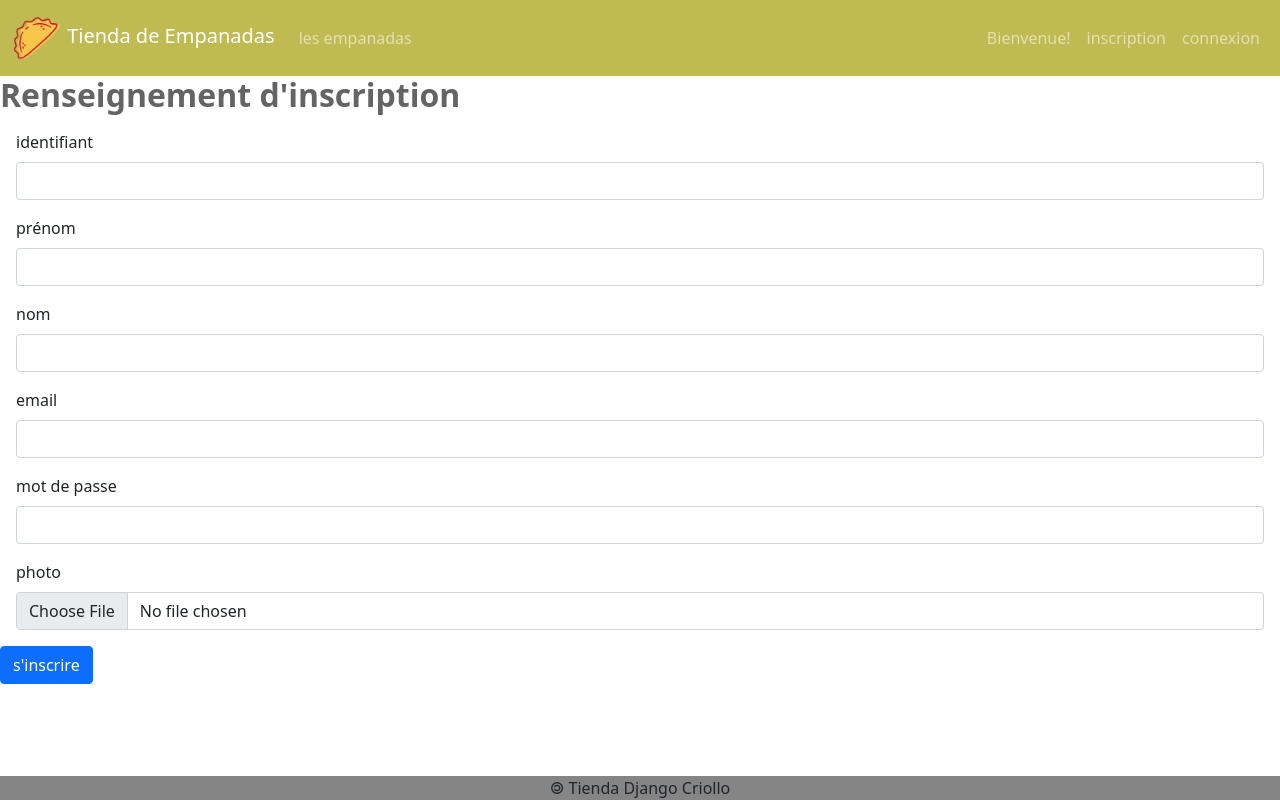
After one commit to Mvth1s/tienda, a Django app: page /register/ in a window 1280 px wide. The commit adds this page. Run offline with Django 5.2, Linux system fonts and the light colour scheme.

Commit message:
TP14 ex1 finit

```diff
--- /dev/null
+++ b/tienda/comptes/templates/comptes/formulaireInscription.html
@@ -0,0 +1,60 @@
+{% extends 'empanadas/base.html' %}
+
+{% block title %}inscription{% endblock %}
+
+{% block main %}
+<h2>Renseignement d'inscription</h2>
+<form id="form_register" method="post" enctype="multipart/form-data" action="/inscription/">
+    {% csrf_token %}
+    <div class="m-3">
+        <label for="id_username" class="form-label">identifiant</label>
+        <input
+            id="id_username"
+            type="text"
+            name="username"
+            class="form-control"/>
+    </div>
+    <div class="m-3">
+        <label for="id_firstname" class="form-label">prénom</label>
+        <input
+            id="id_firstname"
+            type="text"
+            name="first_name"
+            class="form-control"/>
+    </div>
+    <div class="m-3">
+        <label for="id_lastname" class="form-label">nom</label>
+        <input
+            id="id_lastname"
+            type="text"
+            name="last_name"
+            class="form-control"/>
+    </div>
+    <div class="m-3">
+        <label for="email" class="form-label">email</label>
+        <input
+            id="id_email"
+            type="email"
+            name="email"
+            class="form-control"/>
+    </div>
+    <div class="m-3">
+        <label for="id_password" class="form-label">mot de passe</label>
+        <input
+            id="id_password"
+            type="password"
+            name="password"
+            class="form-control"/>
+    </div>
+    <div class="m-3">
+        <label for="id_image" class="form-label">photo</label>
+        <input
+            id="id_image"
+            type="file"
+            accept="image/*"
+            name="image"
+            class="form-control"/>
+    </div>
+    <button type="submit" class="btn btn-primary">s'inscrire</button>
+</form>
+{% endblock %}
--- a/tienda/comptes/templates/comptes/login.html
+++ b/tienda/comptes/templates/comptes/login.html
@@ -28,7 +28,7 @@
 <div>
     <p>
         Pas encore inscit ?
-        <a href="/register">s'inscrire</a>
+        <a href="/register/">s'inscrire</a>
     </p>
     <p>
         Mot de passe oublié ?
--- a/tienda/comptes/templates/comptes/profil.html
+++ b/tienda/comptes/templates/comptes/profil.html
@@ -41,7 +41,7 @@
 		<label for="id_email" class="form-label">email</label>
 		<input
 			id="id_email"
-			type="text"
+			type="email"
 			name="email"
 			class="form-control"
 			value="{{ user.email }}" />
--- a/tienda/comptes/urls.py
+++ b/tienda/comptes/urls.py
@@ -8,4 +8,6 @@ urlpatterns = [
     path('connexion/', views.connexion),
     path('user/update/', views.formulaireProfil),
     path('user/updated/', views.traitementFormulaireProfil),
+    path('register/', views.formulaireInscription),
+    path('inscription/', views.traitementFormulaireInscription),
 ]
--- a/tienda/comptes/views.py
+++ b/tienda/comptes/views.py
@@ -43,3 +43,24 @@ def traitementFormulaireProfil(request):
             return redirect('/empanadas')
         else:
             return redirect('/login')
+
+def formulaireInscription(request):
+        form = TiendaUserForm()
+        return render(request,
+                    'comptes/formulaireInscription.html',
+                    {
+                        'form': form}
+
+                    )
+
+def traitementFormulaireInscription(request):
+    user = TiendaUser()
+    user.first_name = request.POST['first_name']
+    user.last_name = request.POST['last_name']
+    user.username = request.POST['username']
+    user.email = request.POST['email']
+    user.set_password(request.POST['password'])
+    user.image = request.FILES['image']
+    user.save()
+    login(request, user)
+    return redirect('/empanadas')
```
Also changed, not shown: tienda/db.sqlite3, tienda/images/imagesUsers/4838856.png (added), tienda/images/imagesUsers/4838856_iMJhUEt.png (added).
